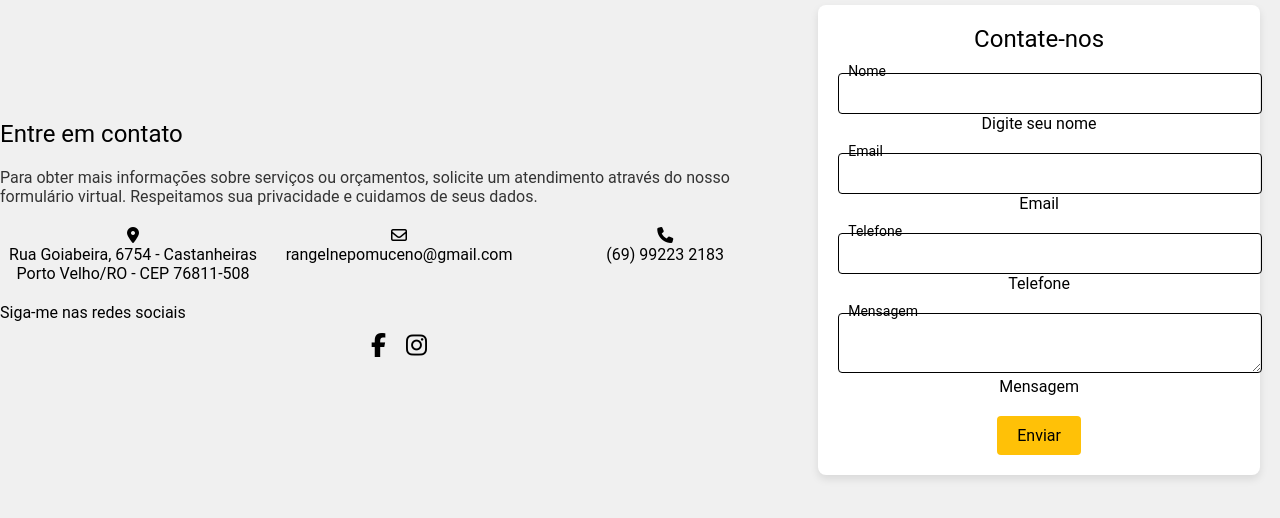
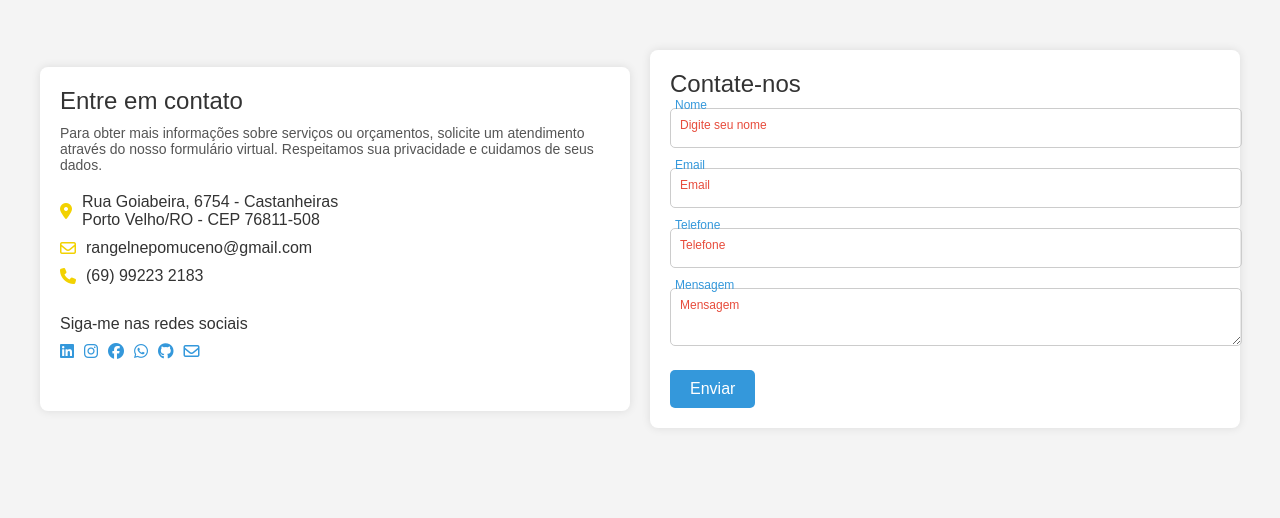
Before and after one commit to rangelfn/Curriculo, a plain HTML site: page contato.html in a window 1280 px wide. Drawn offline with Linux system fonts and the light colour scheme.

Commit message:
update informações

```diff
--- a/contato.html
+++ b/contato.html
@@ -38,8 +38,12 @@
         <div class="social-media">
           <p>Siga-me nas redes sociais</p>
           <div class="social-icons">
-            <a href="https://www.facebook.com/rangelnepomuceno"> <i class="fab fa-facebook-f"></i></a>
-            <a href="https://www.instagram.com/rangelfn/"><i class="fab fa-instagram"></i></a>
+            <a href="https://www.linkedin.com/in/rangelfn/" target="_blank"><i class="fab fa-linkedin"></i></a>
+            <a href="https://www.instagram.com/rangelfn/" target="_blank"><i class="fab fa-instagram"></i></a>
+            <a href="https://www.facebook.com/rangelnepomuceno" target="_blank"><i class="fab fa-facebook"></i></a>
+            <a href="https://api.whatsapp.com/send?phone=5569992232183" target="_blank"><i class="fab fa-whatsapp"></i></a>
+            <a href="https://github.com/rangelfn" target="_blank"><i class="fab fa-github"></i></a>
+            <a href="contato.html"><i class="far fa-envelope"></i></a>
           </div>
         </div>
       </div>
--- a/css/contact.css
+++ b/css/contact.css
@@ -9,77 +9,80 @@ html, body, div, h3, p, a, input, label, span, textarea, i {
 }
 
 body {
-  font-family: 'Roboto', sans-serif;
-  background-color: #f0f0f0;
+  font-family: 'Arial', sans-serif;
+  background-color: #f4f4f4;
+  color: #333;
 }
 
 .container {
   display: flex;
-  justify-content: center;
-  align-items: center;
-  height: 60vh;
+  flex-wrap: wrap;
+  justify-content: center; /* Centraliza no eixo horizontal */
+  align-items: center; /* Centraliza no eixo vertical */
+  max-width: 1200px;
+  margin: 50px auto;
 }
 
-.contact-info {
+.form,
+.contact-form {
   background-color: #fff;
+  box-shadow: 0 0 10px rgba(0, 0, 0, 0.1);
+  padding: 20px;
   border-radius: 8px;
-  box-shadow: 0 4px 8px rgba(0, 0, 0, 0.1);
-  padding: 20px;
-  text-align: center;
-  width: 50%;
-  margin: 10px;
+  flex: 1;
+  margin-bottom: 20px; /* Espaço entre as divs */
 }
 
-.contact-form {
-  background-color: #fff;
-  border-radius: 8px;
-  box-shadow: 0 4px 8px rgba(0, 0, 0, 0.1);
-  padding: 20px;
-  width: 50%;
-  margin: 20px;
+.form {
+  margin-right: 20px;
 }
 
 .title {
-  color: #000;
+  color: #333;
   font-size: 24px;
+  margin-bottom: 10px;
+}
+
+.text {
+  color: #555;
+  font-size: 14px;
   margin-bottom: 20px;
 }
 
-.text {
-  color: #333;
+.info,
+.social-media {
+  display: flex;
+  flex-direction: column;
   margin-bottom: 20px;
 }
 
-.info {
+.information,
+.social-icons {
   display: flex;
-  justify-content: space-between;
-  margin-bottom: 20px;
+  align-items: center;
+  margin-bottom: 10px;
 }
 
-.information {
-  flex: 1;
-  color: #000;
-  font-size: 16px;
-  text-align: center;
+.information i,
+.social-icons a {
+  margin-right: 10px;
+  color: rgb(242, 210, 2); /* Ícones amarelos */
 }
 
-
-.social-icons {
-  display: flex;
-  justify-content: center;
-  align-items: center;
-  margin-top: 10px;
+.social-media p {
+  margin-bottom: 10px;
 }
 
-a {
-  color: #000;
-  font-size: 24px;
-  margin: 0 10px;
+.social-icons a {
+  margin-right: 10px;
+  color: #3498db;
   text-decoration: none;
 }
 
-.contact-form form {
-  text-align: center;
+/* Estilos do formulário de contato */
+
+.contact-form {
+  flex: 1;
 }
 
 .input-container {
@@ -90,37 +93,55 @@ a {
 .input {
   width: 100%;
   padding: 10px;
-  border: 1px solid #000;
-  border-radius: 4px;
+  border: 1px solid #ccc;
+  border-radius: 5px;
+  font-size: 16px;
 }
 
 label {
   position: absolute;
   top: 10px;
   left: 10px;
-  color: #000;
+  color: #777;
+  font-size: 14px;
   pointer-events: none;
-  transition: 0.2s;
+  transition: 0.3s ease-out;
 }
 
-.input:focus + label, .input:valid + label {
+.input:focus + label,
+.input:not(:placeholder-shown) + label {
   top: -10px;
-  font-size: 14px;
+  left: 5px;
+  font-size: 12px;
+  color: #3498db;
 }
 
+span {
+  position: absolute;
+  top: 30px;
+  left: 10px;
+  color: #e74c3c;
+  font-size: 12px;
+  visibility: hidden;
+  transition: 0.3s ease-out;
+}
+
+.input:focus + label + span,
+.input:not(:placeholder-shown) + label + span {
+  top: 10px;
+  visibility: visible;
+}
 
 .btn {
-  background-color: #ffc107;
-  color: #000;
+  background-color: #3498db;
+  color: #fff;
+  padding: 10px 20px;
   border: none;
-  border-radius: 4px;
-  padding: 10px 20px;
+  border-radius: 5px;
+  cursor: pointer;
   font-size: 16px;
-  cursor: pointer;
-  transition: 0.2s;
 }
 
 .btn:hover {
-  background-color: #000;
-  color: #ffc107;
+  background-color: #2980b9;
 }
```
Also changed, not shown: Index.html (+38 -8 lines), css/style.css (+18 -0 lines).
